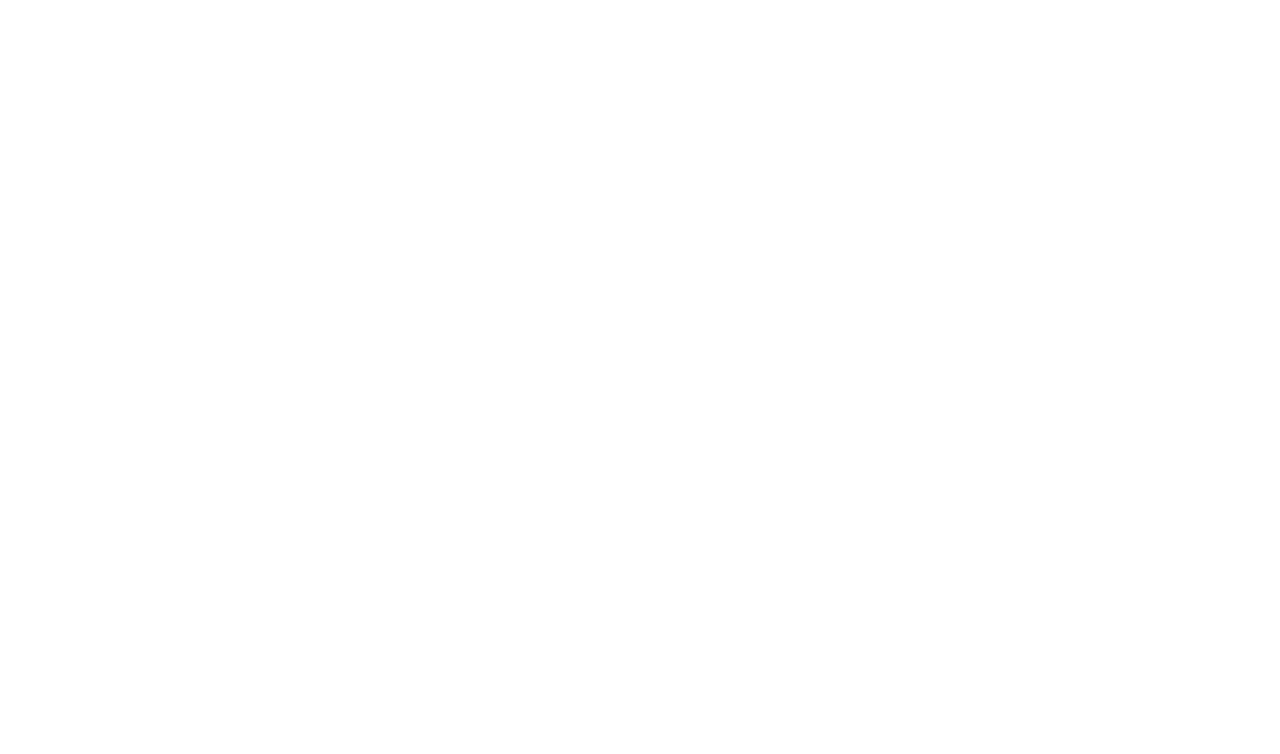
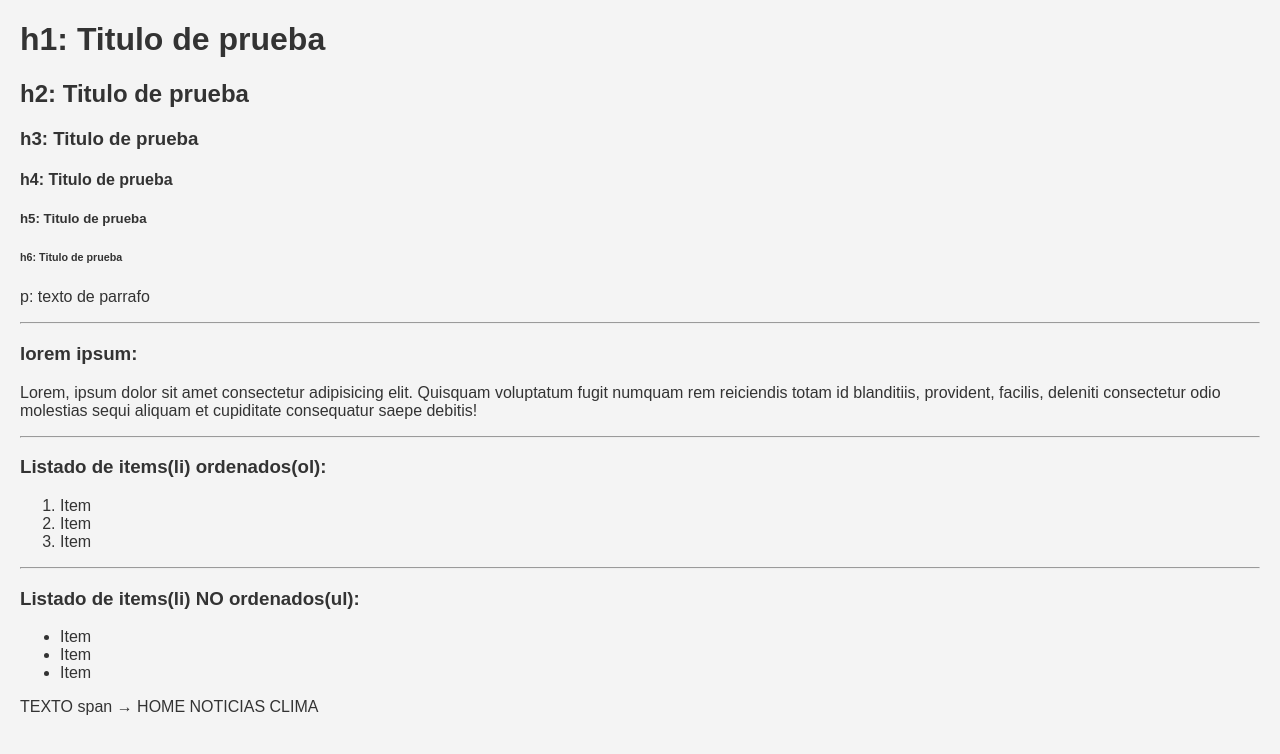
Before and after one commit to nachoprtt/RepositorioHenry, a plain HTML site: page index.html in a window 1280 px wide. Drawn offline with Linux system fonts and the light colour scheme.

Commit message:
progreso del HTML

```diff
--- a/index.html
+++ b/index.html
@@ -1,11 +1,55 @@
 <!DOCTYPE html>
 <html lang="es">
    <head>
+      <link rel="stylesheet" type="text/css" href="styles.css">
       <meta charset="UTF-8" />
       <meta name="viewport" content="width=device-width, initial-scale=1.0" />
-      <title>Mi Primer Sitio Web</title>
+      <title><title>: Titulo de Pestaña</title>
    </head>
    <body>
-      <!-- Contenido de la página va aquí-->
+      <h1>h1: Titulo de prueba</h1>
+
+      <h2>h2: Titulo de prueba</h2>
+
+      <h3>h3: Titulo de prueba</h3>
+
+      <h4>h4: Titulo de prueba</h4>
+
+      <h5>h5: Titulo de prueba</h5>
+
+      <h6>h6: Titulo de prueba</h6>
+
+      <p>p: texto de parrafo</p>
+
+      <hr />
+
+      <h3>lorem ipsum:</h3>
+      <p>Lorem, ipsum dolor sit amet consectetur adipisicing elit. Quisquam voluptatum fugit numquam rem reiciendis totam id blanditiis, provident, facilis, deleniti consectetur odio molestias sequi aliquam et cupiditate consequatur saepe debitis!</p>
+
+      <hr />
+
+      <h3>Listado de items(li) ordenados(ol): </h3>
+
+      <ol>
+         <li>Item</li>
+         <li>Item</li>
+         <li>Item</li>
+      </ol>
+
+      <hr />
+
+      <h3>Listado de items(li) NO ordenados(ul):</h3>
+
+      <ul>
+         <li>Item</li>
+         <li>Item</li>
+         <li>Item</li>
+      </ul>
+
+      <span>TEXTO span →    </span>
+      <span>HOME</span>
+      <span>NOTICIAS</span>
+      <span>CLIMA</span>
+
    </body>
 </html>
--- /dev/null
+++ b/styles.css
@@ -0,0 +1,6 @@
+body {
+    font-family: 'Arial', sans-serif;
+    background-color: #f4f4f4;
+    color: #333;
+    margin: 20px;
+  }
```
